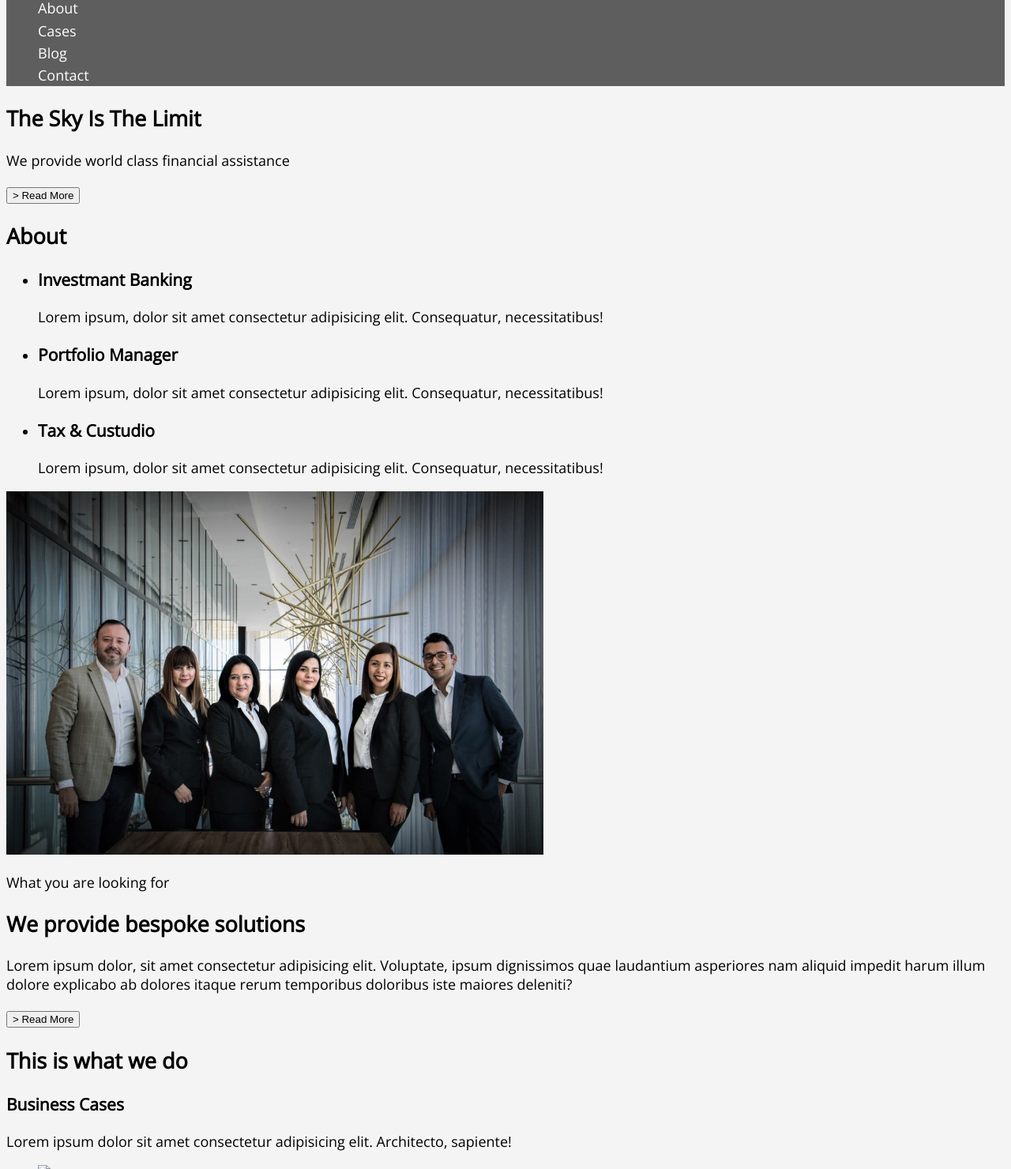
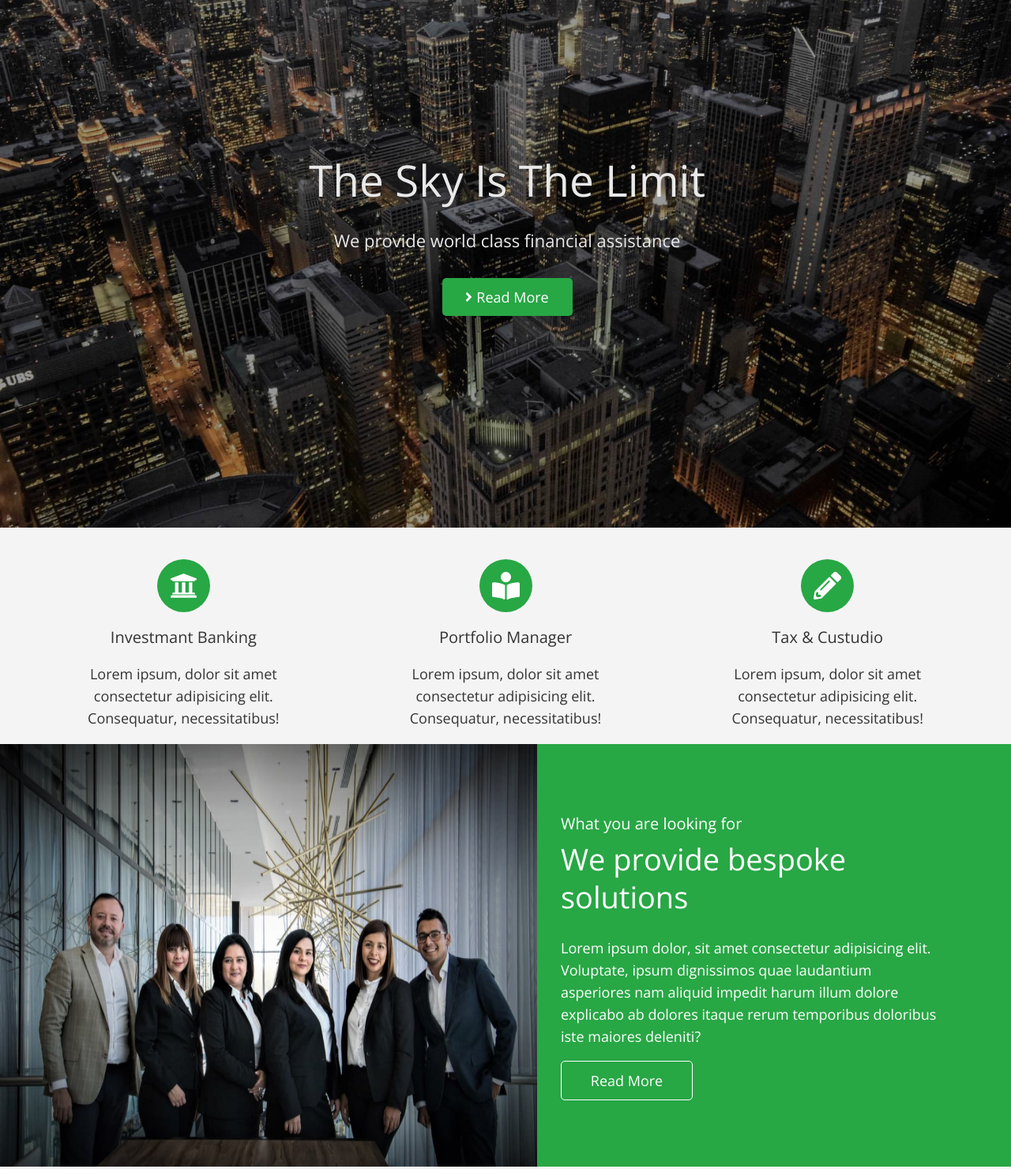
Before and after one commit to FinikBranson/fson-59-simpsons, a plain HTML site: page index.html in a window 1280 px wide. Shown: the part 100-1580 px from the top of the page at 79% size. Drawn offline with nearby package versions, Linux system fonts and the light colour scheme.

Commit message:
Added header, hero, about, solutions.

```diff
--- a/css/styles.css
+++ b/css/styles.css
@@ -1,14 +1,95 @@
 :root {
   --primary-white-color: #ffffff;
   --accent-color: #28a745;
-  --prrimary-text-color: #333333;
+  --primary-text-color: #333333;
   --secondary-text-color: #ffffff;
+  --hero-text-color: #e9e9e9;
+}
+
+html {
+  box-sizing: border-box;
+}
+
+*,
+*::before,
+*::after {
+  box-sizing: border-box;
+}
+
+/* Стили для обнуления верхних отступов у элементов */
+h1,
+h2,
+h3,
+h4,
+h5,
+h6,
+p {
+  margin-top: 0;
+  margin-bottom: 0;
+}
+
+/* Класс для обнуления базовых свойств у списков (ul) */
+ul {
+  list-style: none;
+  padding-left: 0;
+  margin: 0;
+}
+
+/* Класс для обнуления базовых свойств у ссылок */
+a {
+  text-decoration: none;
+  color: inherit;
+}
+
+/* Свойства для корректного отображения картинок */
+img {
+  display: block;
+  max-width: 100%;
+  height: auto;
+}
+
+/* Свойства для обнуления курсива у address */
+
+address {
+  font-style: normal;
+}
+
+.container {
+  max-width: 1360px;
+  margin: 0 auto;
+}
+
+.visually-hidden {
+  position: absolute;
+  width: 1px;
+  height: 1px;
+  margin: -1px;
+  border: 0;
+  padding: 0;
+
+  white-space: nowrap;
+  clip-path: inset(100%);
+  clip: rect(0 0 0 0);
+  overflow: hidden;
 }
 
 body {
   font-family: 'Open Sans', sans-serif;
   font-size: 18px;
   background-color: #f4f4f4;
+}
+
+.header-hero {
+  max-width: 1360px;
+  height: 768px;
+  padding-left: 50px;
+  padding-right: 46px;
+
+  background-image: linear-gradient(0deg, rgba(0, 0, 0, 0.4), rgba(0, 0, 0, 0.4)),
+    url(../images/city0.jpg);
+  background-repeat: no-repeat;
+  background-position: center;
+  background-size: cover;
 }
 
 .link {
@@ -21,10 +102,20 @@ body {
 
 /* header */
 .header {
-  background-color: #5e5e5e;
+  /* background-color: #5e5e5e; */
 }
+
+.header-nav {
+  display: flex;
+  align-items: center;
+}
+
 /* logo */
 .header-logo {
+  display: flex;
+
+  align-items: center;
+
   font-size: 35px;
   line-height: 1.21;
   color: var(--secondary-text-color);
@@ -32,9 +123,163 @@ body {
 
 .accent {
   color: var(--accent-color);
+  padding-right: 10px;
+}
+
+.header-nav-list {
+  display: flex;
+  margin-left: auto;
+  gap: 38px;
 }
 
 .header-nav-link {
   line-height: 1.56;
   color: var(--secondary-text-color);
+  padding-top: 21px;
+  padding-bottom: 21px;
+
+  display: block;
 }
+
+/* Hero */
+
+.hero {
+  text-align: center;
+}
+
+.hero-title {
+  margin-top: 225px;
+  margin-bottom: 25px;
+  font-weight: 300;
+  font-size: 55px;
+  line-height: 1.2;
+
+  color: var(--hero-text-color);
+}
+
+.hero-text {
+  margin-bottom: 29px;
+
+  font-size: 22px;
+  line-height: 1.67;
+
+  color: var(--hero-text-color);
+}
+
+.hero-button {
+  display: flex;
+  align-items: center;
+  justify-content: center;
+  margin: auto;
+}
+
+.icon-angle-right {
+  fill: currentColor;
+  margin-right: 5px;
+}
+
+button {
+  padding: 0;
+  margin: 0;
+  min-width: 165px;
+  min-height: 48px;
+  border: none;
+
+  border-radius: 5px;
+
+  background-color: var(--accent-color);
+
+  font-family: inherit;
+
+  line-height: 1.56;
+
+  color: var(--secondary-text-color);
+
+  cursor: pointer;
+}
+
+/* About */
+.about-list {
+  display: flex;
+  padding-top: 40px;
+  padding-bottom: 19px;
+  padding-right: 64px;
+  padding-left: 64px;
+  gap: 71px;
+}
+
+.about-icon-thumb {
+  display: flex;
+  justify-content: center;
+  align-items: center;
+  margin-left: auto;
+  margin-right: auto;
+  margin-bottom: 15px;
+  width: 67px;
+  height: 67px;
+  background-color: var(--accent-color);
+  border-radius: 50%;
+  fill: var(--primary-white-color);
+}
+
+.about-title {
+  margin-bottom: 16px;
+
+  font-weight: 400;
+  font-size: 20px;
+  line-height: 1.65;
+
+  text-align: center;
+
+  color: var(--primary-text-color);
+}
+
+.about-description {
+  line-height: 1.56;
+
+  text-align: center;
+
+  color: var(--primary-text-color);
+}
+
+.solutions {
+  display: flex;
+  background-color: var(--accent-color);
+}
+
+.solutions-description {
+  padding: 84px 44px 84px 30px;
+}
+
+.subtitle {
+  margin-bottom: 5px;
+  font-size: 20px;
+  line-height: 1.65;
+
+  color: var(--secondary-text-color);
+}
+
+.solutions-title {
+  margin-bottom: 26px;
+  font-weight: 300;
+  font-size: 38px;
+  line-height: 1.26;
+
+  color: var(--secondary-text-color);
+}
+
+.solutions-text {
+  margin-right: 44px;
+  margin-bottom: 17px;
+
+  line-height: 1.56;
+
+  color: var(--secondary-text-color);
+}
+
+.solutions-button {
+  min-width: 167px;
+  min-height: 50px;
+  border: 1px solid var(--primary-white-color);
+  border-radius: 5px;
+}
--- a/index.html
+++ b/index.html
@@ -14,6 +14,8 @@
     <meta name="theme-color" content="#ffffff" />
 
     <title>Finance Ledger</title>
+
+
     <!-- Шрифти -->
     <link rel="preconnect" href="https://fonts.googleapis.com" />
     <link rel="preconnect" href="https://fonts.gstatic.com" crossorigin />
@@ -22,17 +24,27 @@
       rel="stylesheet"
     />
 
+    <!-- Normalize -->
+
+    <link rel="stylesheet" href="https://cdnjs.cloudflare.com/ajax/libs/modern-normalize/1.1.0/modern-normalize.min.css"
+      integrity="sha512-wpPYUAdjBVSE4KJnH1VR1HeZfpl1ub8YT/NKx4PuQ5NmX2tKuGu6U/JRp5y+Y8XG2tV+wKQpNHVUX03MfMFn9Q=="
+      crossorigin="anonymous" referrerpolicy="no-referrer" />
+
     <!-- стили -->
     <link rel="stylesheet" href="./css/styles.css" />
   </head>
   <body>
+
     <!-- header -->
+
+
+    <div class="container header-hero">
     <header class="header">
+
         <nav class="header-nav">
-        <a class="header-logo link" href="./index.html"
-          ><img src="./images/logo/logo.svg" alt="Logo" /><span class="accent">Finance</span>
-          Ledger</a
-        >
+          <a class="header-logo link" href="./index.html"><img src="./images/logo/logo.svg" alt="Logo" /><span
+              class="accent">Finance</span>
+            Ledger</a>
 
           <ul class="header-nav-list list">
             <li class="header-nav-item"><a href="" class="header-nav-link link">Home</a></li>
@@ -42,60 +54,98 @@
             <li class="header-nav-item"><a href="" class="header-nav-link link">Contact</a></li>
           </ul>
         </nav>
+
+
     </header>
+
+      <!-- hero -->
+      <section class="hero">
+        <h1 class="hero-title">The Sky Is The Limit</h1>
+        <p class="hero-text">We provide world class financial assistance</p>
+        <button class="hero-button" type="button">
+          <svg class="icon-angle-right" width="9" height="18">
+            <use href="./images/icons.svg#icon-angle-right"> </use>
+          </svg>
+          Read More</button>
+      </section>
+
+      </div>
 
     <!-- main -->
     <main>
-      <!-- hero -->
-      <section>
-        <h1>The Sky Is The Limit</h1>
-        <p>We provide world class financial assistance</p>
-        <button type="button">> Read More</button>
-      </section>
-
       <!-- about -->
       <section>
-        <h2>About</h2>
-        <ul>
+        <div class="container">
+          <h2 class="visually-hidden">About</h2>
+          <ul class="about-list">
             <li>
-            <h3>Investmant Banking</h3>
-            <p>
+
+              <div class="about-icon-thumb">
+                <svg class="icon" width="35" height="35">
+                  <use href="./images/icons.svg#icon-university"></use>
+
+                </svg>
+              </div>
+
+              <h3 class="about-title">Investmant Banking</h3>
+              <p class="about-description">
                 Lorem ipsum, dolor sit amet consectetur adipisicing elit. Consequatur, necessitatibus!
               </p>
             </li>
 
             <li>
-            <h3>Portfolio Manager</h3>
-            <p>
+
+              <div class="about-icon-thumb">
+                <svg class="icon" width="35" height="35">
+                  <use href="./images/icons.svg#icon-book-reader"></use>
+
+                </svg>
+              </div>
+
+              <h3 class="about-title">Portfolio Manager</h3>
+              <p class="about-description">
                 Lorem ipsum, dolor sit amet consectetur adipisicing elit. Consequatur, necessitatibus!
               </p>
             </li>
 
             <li>
-            <h3>Tax & Custudio</h3>
-            <p>
+
+              <div class="about-icon-thumb">
+                <svg class="icon" width="35" height="35">
+                  <use href="./images/icons.svg#icon-pencil-alt"></use>
+
+                </svg>
+              </div>
+
+              <h3 class="about-title">Tax & Custudio</h3>
+              <p class="about-description">
                 Lorem ipsum, dolor sit amet consectetur adipisicing elit. Consequatur, necessitatibus!
               </p>
             </li>
           </ul>
+        </div>
+
       </section>
 
       <!-- solutions -->
       <section>
-        <img
-          src="./images/solutions/solutions.jpg"
-          alt="Team of six people"
-          width="680"
-          height="460"
-        />
-        <p>What you are looking for</p>
-        <h2>We provide bespoke solutions</h2>
-        <p>
+        <div class="container solutions">
+          <img src="./images/solutions/solutions.jpg" alt="Team of six people" width="680" height="460" />
+
+          <div class="solutions-description">
+            <p class="subtitle">What you are looking for</p>
+            <h2 class="solutions-title">We provide bespoke solutions</h2>
+            <p class="solutions-text">
               Lorem ipsum dolor, sit amet consectetur adipisicing elit. Voluptate, ipsum dignissimos
               quae laudantium asperiores nam aliquid impedit harum illum dolore explicabo ab dolores
               itaque rerum temporibus doloribus iste maiores deleniti?
             </p>
-        <button type="button">> Read More</button>
+            <button class="solutions-button" type="button">Read More</button>
+
+          </div>
+
+        </div>
+
       </section>
 
       <!-- Cases -->
```
Also changed, not shown: images/city.jpg (added), images/city0.jpg (added), images/icons.svg (added), 3 other files. Lines whose indentation alone changed are shown as unchanged.
